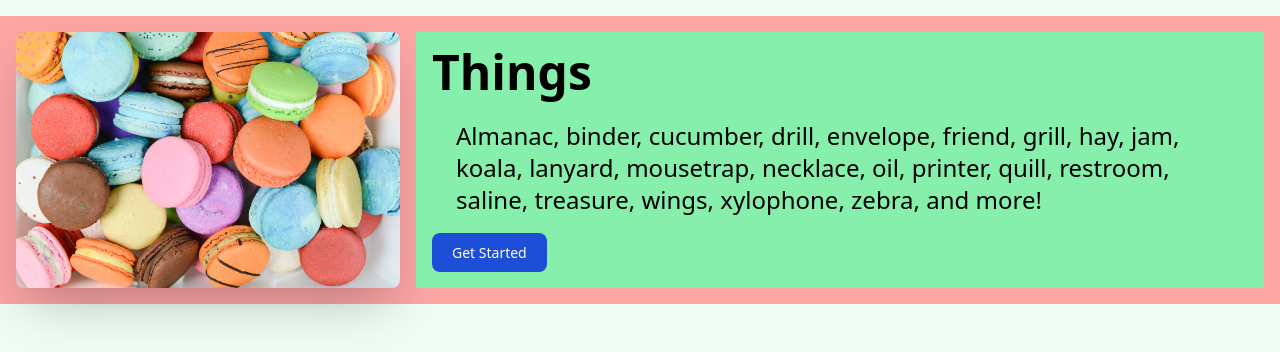
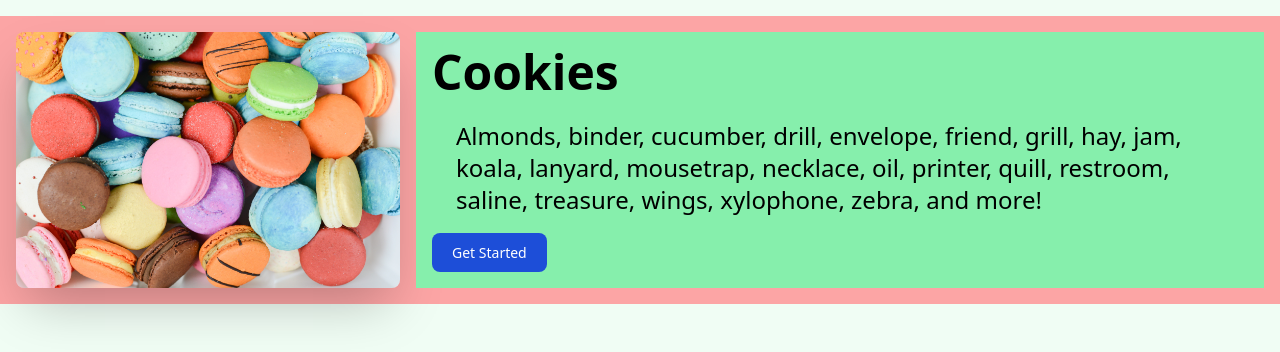
Before and after one commit to dalexscully/cookie-stand-api, a Django app: template templates/home.html in a window 1280 px wide. Shown: the part 68-420 px from the top of the page. Run offline with Django 4.2, Linux system fonts and the light colour scheme; the template is opened without the code that fills it, so the values that code supplies are empty; some libraries are stand-ins or nearby versions.

Commit message:
revised Home.html

```diff
--- a/templates/home.html
+++ b/templates/home.html
@@ -17,10 +17,10 @@
     <div class="">
       <div class="hero-content flex bg-red-300 p-4 space-x-4">
         {#  Thanks to https://unsplash.com/photos/Kw_zQBAChws?utm_source=unsplash&utm_medium=referral&utm_content=creditShareLink#}
-        <img src="{% static 'mockaroon-bzLhhI3MpYY-unsplash.jpg' %}" class="max-w-sm rounded-lg shadow-2xl"/>
+        <img src="{% static 'mockaroon-bzLhhI3MpYY-unsplash.jpg' %}" class="max-w-sm rounded-lg shadow-2xl" alt="mockaroon image"/>
         <div class="bg-green-300 p-4">
-          <h1 class="text-5xl font-bold">Things</h1>
-          <p class="text-2xl p-6">Almanac, binder, cucumber, drill, envelope, friend, grill, hay, jam, koala, lanyard, mousetrap, necklace, oil, printer, quill, restroom, saline, treasure, wings, xylophone, zebra, and more!</p>
+          <h1 class="text-5xl font-bold">Cookies</h1>
+          <p class="text-2xl p-6">Almonds, binder, cucumber, drill, envelope, friend, grill, hay, jam, koala, lanyard, mousetrap, necklace, oil, printer, quill, restroom, saline, treasure, wings, xylophone, zebra, and more!</p>
           <a href="{% url 'login' %}" class="text-white bg-blue-700 hover:bg-blue-800 focus:ring-4 focus:ring-blue-300 font-medium rounded-lg text-sm px-5 py-2.5 mr-2 mb-2 dark:bg-blue-600 dark:hover:bg-blue-700 focus:outline-none dark:focus:ring-blue-800">Get Started</a>
         </div>
       </div>
```
